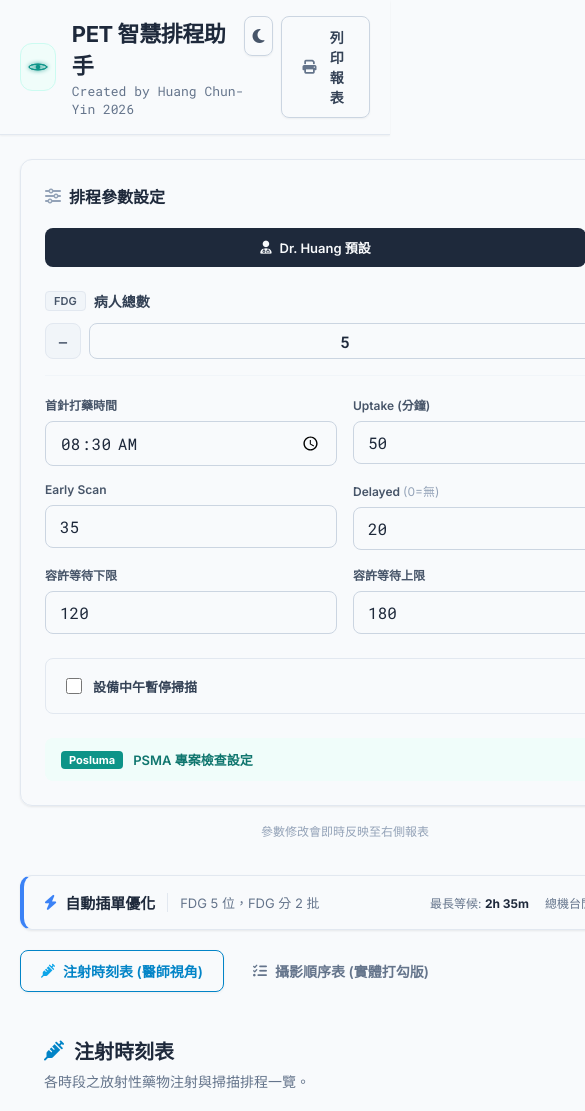
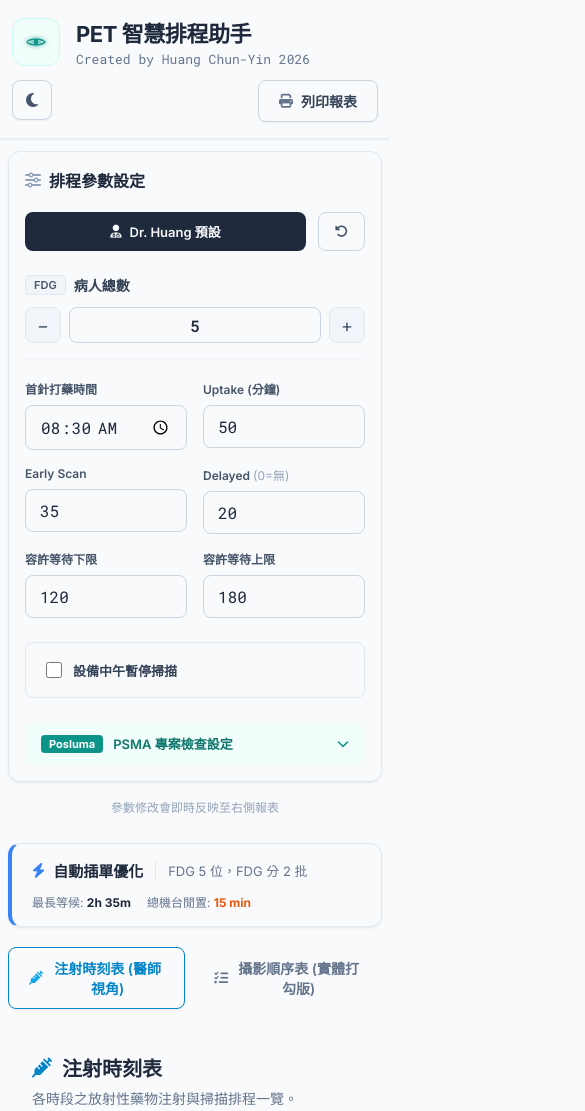
Before and after one commit to purekboy-ui/PETArr, a plain HTML site: page index.html in a window 390 px wide. Shown: the top 1111 px of the page, 585 px wide, since content can reach past the window. Drawn offline with nearby package versions, Linux system fonts and the light colour scheme.

Commit message:
hotfix: comprehensive mobile flexbox constraint overrides

```diff
--- a/index.html
+++ b/index.html
@@ -163,8 +163,74 @@
         }
 
         @media (max-width: 768px) {
+
+            /* 1. 全域容器間距縮減 */
+            .app-container {
+                padding: 12px 8px !important;
+                gap: 16px !important;
+            }
+
+            /* 2. 強制所有區塊不超出螢幕 */
+            body,
+            .app-container,
+            .left-pane,
+            .right-pane,
+            .card {
+                max-width: 100vw !important;
+                min-width: 0 !important;
+            }
+
+            /* 3. 隱藏不必要的 SVG 動畫 */
             .svg-story-container {
                 display: none !important;
+            }
+
+            /* 4. 頂部導航改為垂直排列 */
+            header>div {
+                flex-direction: column !important;
+                align-items: flex-start !important;
+                gap: 12px !important;
+                padding: 0 12px !important;
+            }
+
+            /* 頂部按鈕群滿版 */
+            header>div>div:last-child {
+                width: 100%;
+                justify-content: space-between;
+            }
+
+            /* 5. 左側輸入區全面支援換行 */
+            .left-pane .card {
+                padding: 16px !important;
+            }
+
+            /* 找出有 gap 大於 12px 的 flex container 強制換行 */
+            .left-pane div[style*="display: flex"] {
+                flex-wrap: wrap !important;
+            }
+
+            /* 第一排的時段設定與人數，強制換行並占滿 100% */
+            .left-pane div[style*="gap: 24px; margin-bottom: 24px"],
+            .left-pane div[style*="gap: '24px'"] {
+                flex-direction: column !important;
+                gap: 16px !important;
+            }
+
+            /* 各個輸入容器充滿 100% */
+            .left-pane input[type="number"],
+            .left-pane input[type="time"] {
+                width: 100% !important;
+                font-size: 16px !important;
+                /* 避免 iOS 自動放大 */
+            }
+
+            /* 6. 右側甘特圖容器加上滾動保護 */
+
+            /* 讓工作清單 (Worklist) 的卡片內元素換行 */
+            .timeline-item .print-border-solid {
+                flex-direction: column !important;
+                align-items: flex-start !important;
+                gap: 8px !important;
             }
         }
 
```
Also changed, not shown: 1 other file.
